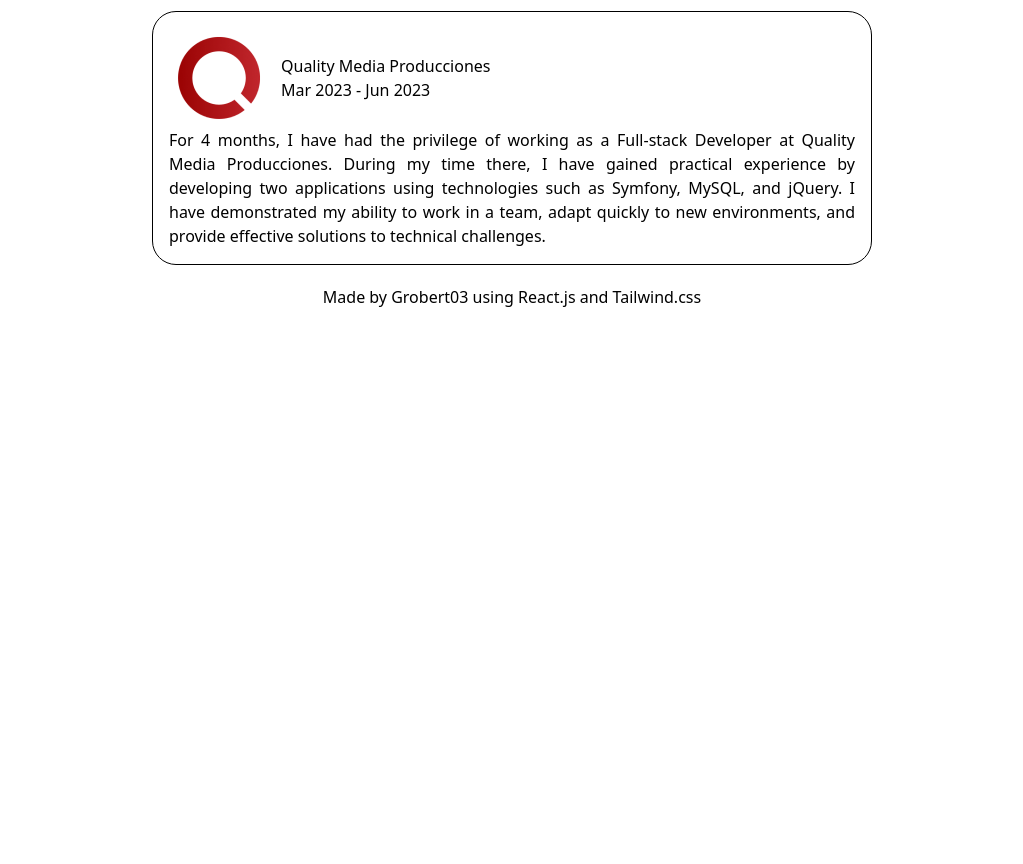
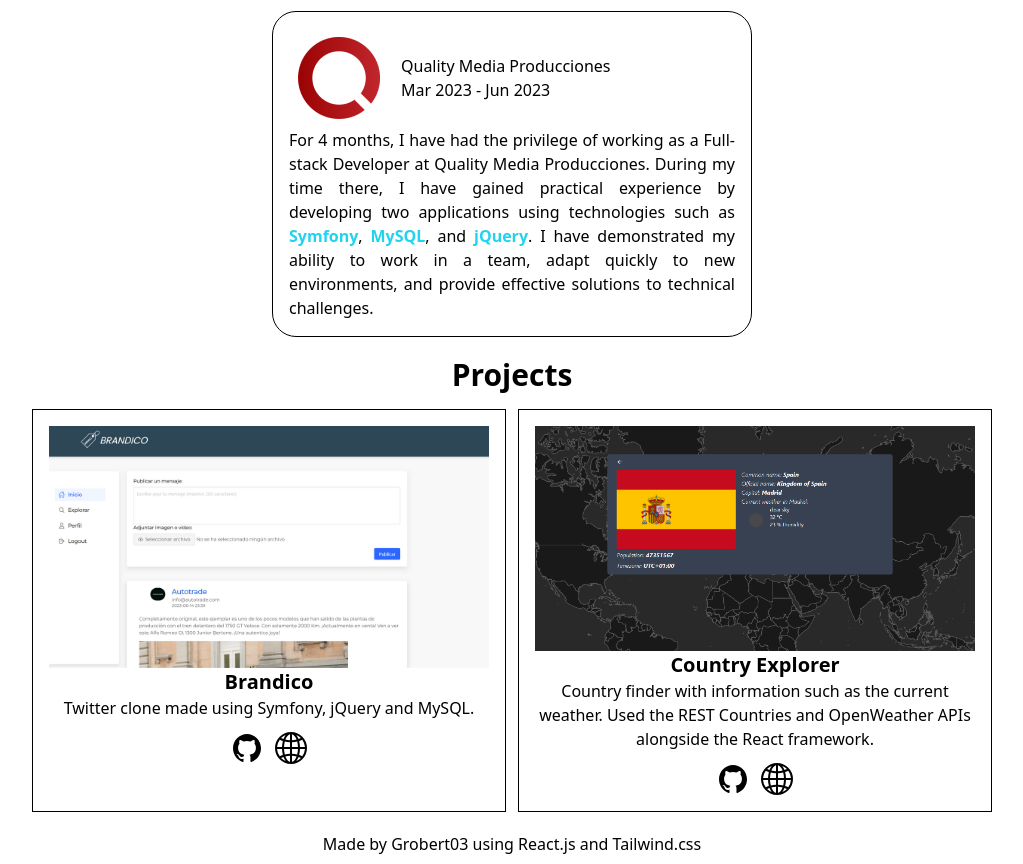
Before and after one commit to grobert03/Portfolio, a React (Create React App) app: page / in a window 1280 px wide. Shown: the part 1180-2044 px from the top of the page, without its empty margins (128-1151 px from the left). Before the commit the page ends 1497 px from the top, so only its background shows below. Built offline with nearby package versions, Linux system fonts and the light colour scheme.

Commit message:
Added 2 projects + project section

```diff
--- a/public/output.css
+++ b/public/output.css
@@ -638,6 +638,24 @@
   display: grid;
 }
 
+.h-auto {
+  height: auto;
+}
+
+.h-1\/3 {
+  height: 33.333333%;
+}
+
+.h-3\/4 {
+  height: 75%;
+}
+
+.h-fit {
+  height: -webkit-fit-content;
+  height: -moz-fit-content;
+  height: fit-content;
+}
+
 .w-1\/2 {
   width: 50%;
 }
@@ -648,6 +666,22 @@
 
 .w-full {
   width: 100%;
+}
+
+.w-3 {
+  width: 0.75rem;
+}
+
+.w-32 {
+  width: 8rem;
+}
+
+.w-1\/4 {
+  width: 25%;
+}
+
+.w-1\/3 {
+  width: 33.333333%;
 }
 
 .flex-1 {
@@ -666,8 +700,20 @@
   align-items: center;
 }
 
+.items-stretch {
+  align-items: stretch;
+}
+
+.justify-center {
+  justify-content: center;
+}
+
 .justify-between {
   justify-content: space-between;
+}
+
+.justify-around {
+  justify-content: space-around;
 }
 
 .gap-10 {
@@ -710,6 +756,16 @@
   border-color: rgb(0 0 0 / var(--tw-border-opacity));
 }
 
+.border-cyan-400 {
+  --tw-border-opacity: 1;
+  border-color: rgb(34 211 238 / var(--tw-border-opacity));
+}
+
+.bg-gray-200 {
+  --tw-bg-opacity: 1;
+  background-color: rgb(229 231 235 / var(--tw-bg-opacity));
+}
+
 .p-4 {
   padding: 1rem;
 }
@@ -744,6 +800,11 @@
   padding-bottom: 0.5rem;
 }
 
+.px-2 {
+  padding-left: 0.5rem;
+  padding-right: 0.5rem;
+}
+
 .text-center {
   text-align: center;
 }
@@ -771,6 +832,11 @@
   line-height: 2.5rem;
 }
 
+.text-xl {
+  font-size: 1.25rem;
+  line-height: 1.75rem;
+}
+
 .font-bold {
   font-weight: 700;
 }
@@ -782,6 +848,20 @@
 .text-cyan-400 {
   --tw-text-opacity: 1;
   color: rgb(34 211 238 / var(--tw-text-opacity));
+}
+
+.text-black {
+  --tw-text-opacity: 1;
+  color: rgb(0 0 0 / var(--tw-text-opacity));
+}
+
+.text-white {
+  --tw-text-opacity: 1;
+  color: rgb(255 255 255 / var(--tw-text-opacity));
+}
+
+.opacity-30 {
+  opacity: 0.3;
 }
 
 .transition {
@@ -809,6 +889,12 @@
   color: rgb(34 211 238 / var(--tw-text-opacity));
 }
 
+@media (min-width: 640px) {
+  .sm\:text-justify {
+    text-align: justify;
+  }
+}
+
 @media (min-width: 768px) {
   .md\:w-3\/4 {
     width: 75%;
@@ -826,6 +912,10 @@
     align-items: flex-start;
   }
 
+  .md\:items-stretch {
+    align-items: stretch;
+  }
+
   .md\:justify-around {
     justify-content: space-around;
   }
@@ -833,10 +923,30 @@
   .md\:gap-5 {
     gap: 1.25rem;
   }
+
+  .md\:text-justify {
+    text-align: justify;
+  }
 }
 
 @media (min-width: 1024px) {
   .lg\:w-3\/4 {
     width: 75%;
   }
+
+  .lg\:w-1\/2 {
+    width: 50%;
+  }
+
+  .lg\:flex-row {
+    flex-direction: row;
+  }
+
+  .lg\:items-stretch {
+    align-items: stretch;
+  }
+
+  .lg\:text-justify {
+    text-align: justify;
+  }
 }
--- a/src/App.js
+++ b/src/App.js
@@ -4,24 +4,44 @@
 import Card from "./components/Card";
 import WorkExp from "./components/WorkExp";
 import Projects from "./components/Projects";
-import { useState } from "react";
+import { useEffect, useState } from "react";
 import { useTranslation } from "react-i18next";
-
 
 const App = () => {
   const [isDarkMode, setDarkMode] = useState(false);
-  const {t, i18n} = useTranslation();
+  const { t, i18n } = useTranslation();
+
+  useEffect(() => {
+    if (navigator.language === "en-US" || navigator.userLanguage === "en-US") {
+      i18n.changeLanguage("en");
+    } else {
+      i18n.changeLanguage("es");
+    }
+
+    if (
+      window.matchMedia &&
+      window.matchMedia("(prefers-color-scheme: dark)").matches
+    ) {
+      // dark mode
+      setDarkMode(true);
+    }
+  }, [i18n]);
 
   return (
-    <div className={isDarkMode ? 'dark-mode ' : 'light-mode'}>
-      <Header t={t} i18n={i18n} isDarkMode={isDarkMode} setDarkMode={setDarkMode}></Header>
+    <div className={isDarkMode ? "dark-mode " : "light-mode"}>
+      <Header
+        t={t}
+        i18n={i18n}
+        isDarkMode={isDarkMode}
+        setDarkMode={setDarkMode}
+      ></Header>
       <Card t={t} i18n={i18n} isDarkMode={isDarkMode}></Card>
       <AboutMe isDarkMode={isDarkMode} t={t}></AboutMe>
       <WorkExp isDarkMode={isDarkMode} t={t}></WorkExp>
       <Projects isDarkMode={isDarkMode} t={t}></Projects>
       <Footer t={t} i18n={i18n} isDarkMode={isDarkMode}></Footer>
     </div>
-  )
-}
+  );
+};
 
 export default App;
--- /dev/null
+++ b/src/components/Project.js
@@ -0,0 +1,18 @@
+import {IoLogoGithub} from "react-icons/io5";
+import {BsGlobe2} from "react-icons/bs";
+
+const Project = ({image, name, description, isDarkMode, repo, site}) => {
+  return (
+    <div className={`w-1/2 text-center border py-4 px-4 ${isDarkMode ? "border-cyan-400" : "border-black"}`}>
+      <img className="w-full h-1/2 m-auto" src={`/${image}`} alt="project"/>
+      <p className="font-bold text-xl">{name}</p>
+      <p>{description}</p>
+      <div className="flex justify-center items-center mt-3 gap-3">
+        <a href={repo} target="_blank"><IoLogoGithub title="Github" size="2em"/></a>
+        <a href={site} target="_blank"><BsGlobe2 title="Website" size="2em"/></a>
+      </div>
+    </div>
+  )
+}
+
+export default Project;
--- a/src/components/Projects.js
+++ b/src/components/Projects.js
@@ -1,5 +1,21 @@
-const Projects = () => {
+import Project from "./Project";
 
-}
+const Projects = ({ isDarkMode, t }) => {
+  return (
+    <div className="flex md:w-3/4 mt-5 mx-auto flex-col items-center justify-between">
+      <h3
+        className={`text-3xl text-center font-bold transition ease-in-out duration-300 mb-4 ${
+          isDarkMode ? "text-cyan-400" : ""
+        }`}
+      >
+        {t("projects")}
+      </h3>
+      <div className="flex flex-col lg:flex-row gap-3 justify-center items-center  lg:items-stretch">
+        <Project isDarkMode={isDarkMode} image="brandico.png" name="Brandico" description={t("brandico")} repo="https://github.com/grobert03/Proyecto-Brandico" site="https://brandico.gainadev.com"/>
+        <Project isDarkMode={isDarkMode} image="cexplorer.png" name="Country Explorer" description={t("cexplorer")} repo="https://github.com/grobert03/Country-Explorer" site="https://country-explorer.gainadev.com"/>
+      </div>
+    </div>
+  );
+};
 
 export default Projects;
--- a/src/components/WorkExp.js
+++ b/src/components/WorkExp.js
@@ -8,7 +8,7 @@
       >
         {t("Exp")}
       </h3>
-      <div className={`border rounded-3xl  ${isDarkMode ? "border-white" : "border-black"} p-4 w-3/4`}>
+      <div className={`border rounded-3xl  ${isDarkMode ? "border-cyan-400" : "border-black"} p-4 lg:w-1/2 w-3/4`}>
         <div className="flex gap-3 items-center">
           <img src="/logo-quality.png" alt="logo Quality Media"></img>
           <div>
@@ -16,7 +16,7 @@
             <div>Mar 2023 - Jun 2023</div>
           </div>
         </div>
-        <p className="text-justify">{t("quality")}</p>
+        <p className="md:text-justify" dangerouslySetInnerHTML={{ __html: t("quality") }}></p>
       </div>
     </div>
   );
--- a/src/i18n.js
+++ b/src/i18n.js
@@ -14,7 +14,10 @@
       "AboutMe-3": "If you are looking for someone with a <span class='marked'>passion</span> for programming, solid technical skills, and a growth-oriented mindset, please feel free to contact me. I am excited to collaborate on new projects and contribute to your company's success.",
       "TechStack": "My Tech Stack",
       "Exp": "Professional Experience",
-      "quality": "For 4 months, I have had the privilege of working as a Full-stack Developer at Quality Media Producciones. During my time there, I have gained practical experience by developing two applications using technologies such as Symfony, MySQL, and jQuery. I have demonstrated my ability to work in a team, adapt quickly to new environments, and provide effective solutions to technical challenges."
+      "quality": "For 4 months, I have had the privilege of working as a Full-stack Developer at Quality Media Producciones. During my time there, I have gained practical experience by developing two applications using technologies such as <span class='marked'>Symfony</span>, <span class='marked'>MySQL</span>, and <span class='marked'>jQuery</span>. I have demonstrated my ability to work in a team, adapt quickly to new environments, and provide effective solutions to technical challenges.",
+      "projects": "Projects",
+      "brandico": "Twitter clone made using Symfony, jQuery and MySQL.",
+      "cexplorer": "Country finder with information such as the current weather. Used the REST Countries and OpenWeather APIs alongside the React framework."
     }
   },
   es: {
@@ -26,7 +29,10 @@
       "AboutMe-3": "Si buscas a alguien con <span class='marked'>pasión</span> por la programación, habilidades técnicas sólidas y una mentalidad orientada al <span class='marked'>crecimiento</span>, no dudes en contactarme. Estoy entusiasmado por colaborar en nuevos proyectos y contribuir al éxito de tu empresa.",
       "TechStack": "Conocimientos",
       "Exp": "Experiencia Profesional",
-      "quality": "Durante 4 meses, he tenido el privilegio de trabajar como Desarrollador Full-stack en Quality Media Producciones. Allí, he adquirido experiencia práctica, desarrollando dos aplicaciones utilizando tecnologías como Symfony, MySQL y jQuery. A lo largo de mi trayectoria, he demostrado mi capacidad para trabajar en equipo, adaptarme rápidamente a nuevos entornos y aportar soluciones efectivas a los desafíos técnicos."
+      "quality": "Durante 4 meses, he tenido el privilegio de trabajar como Desarrollador Full-stack en Quality Media Producciones. Allí, he adquirido experiencia práctica, desarrollando dos aplicaciones utilizando tecnologías como <span class='marked'>Symfony</span>, <span class='marked'>MySQL</span> y <span class='marked'>jQuery</span>. A lo largo de mi trayectoria, he demostrado mi capacidad para trabajar en equipo, adaptarme rápidamente a nuevos entornos y aportar soluciones efectivas a los desafíos técnicos.",
+      "projects": "Proyectos",
+      "brandico": "Clon de Twitter desarrollado con Symfony, jQuery y MySQL.",
+      "cexplorer": "Buscador de países para consultar información como el clima actual. Utilizadas las APIs REST Countries y OpenWeather, junto al framework React."
     }
   }
 };
```
Also changed, not shown: public/brandico.png (added), public/cexplorer.png (added).
